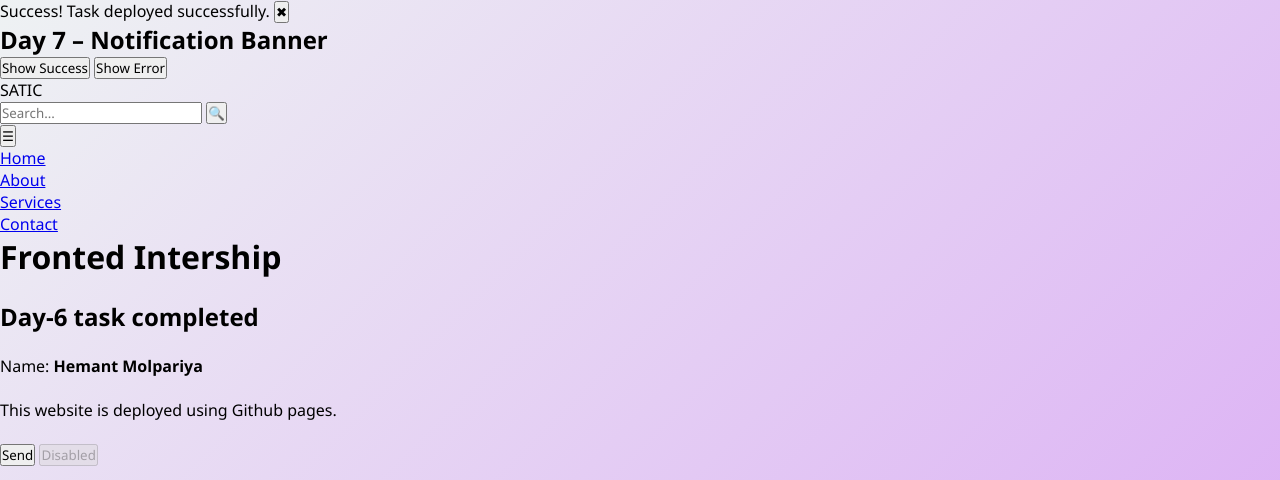
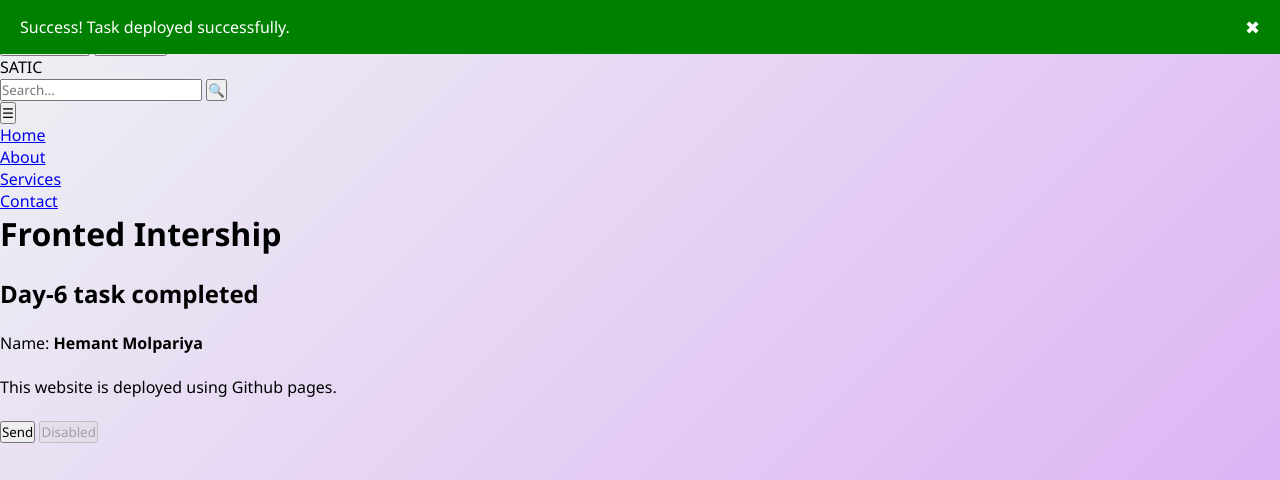
Before and after one commit to HemantMolpariya/Satic--Frontend--Hemant--Molpariya, a plain HTML site: page index.html in a window 1280 px wide. Both pictures are taken after a click on the button "Show Success". Shown: the top 480 px of the page. Drawn offline with Linux system fonts and the light colour scheme.

Commit message:
Update style.css

```diff
--- a/style.css
+++ b/style.css
@@ -145,3 +145,47 @@ main{
     display: block;
   }
 }
+/* Day-7 */
+.notification {
+  position: fixed;
+  top: 0;
+  left: 0;
+  width: 100%;
+  padding: 15px 20px;
+  display: flex;
+  justify-content: space-between;
+  align-items: center;
+  color: #fff;
+  z-index: 1000;
+  transform: translateY(-100%);
+  transition: transform 0.3s ease;
+}
+  .notification.hidden {
+  display: none;
+}
+
+.notification button {
+  background: none;
+  border: none;
+  color: inherit;
+  font-size: 18px;
+  cursor: pointer;
+}
+
+.notification.success {
+  background-color: green;
+  transform: translateY(0);
+}
+
+.notification.error {
+  background-color: red;
+  transform: translateY(0);
+}
+
+#close-btn {
+  background: none;
+  border: none;
+  font-size: 22px;
+  color: #fff;
+  cursor: pointer;
+}
```
